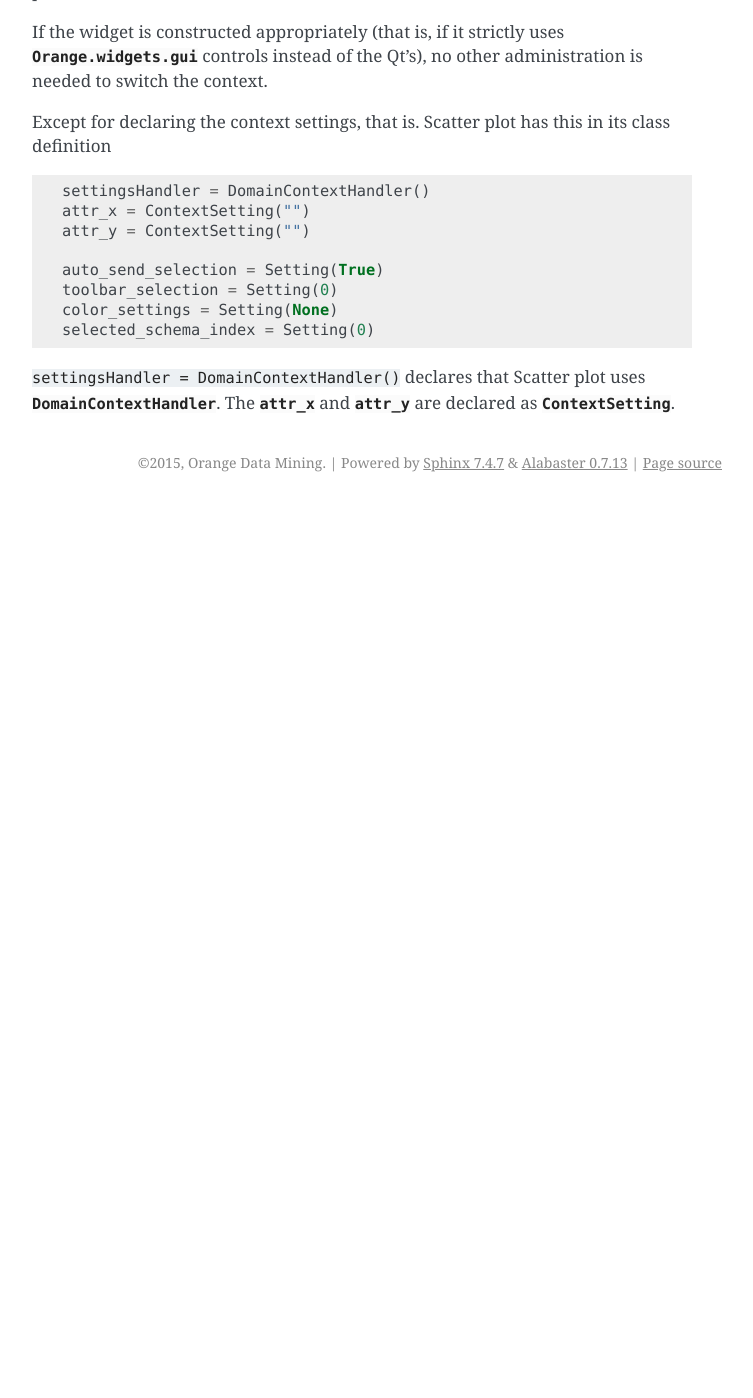
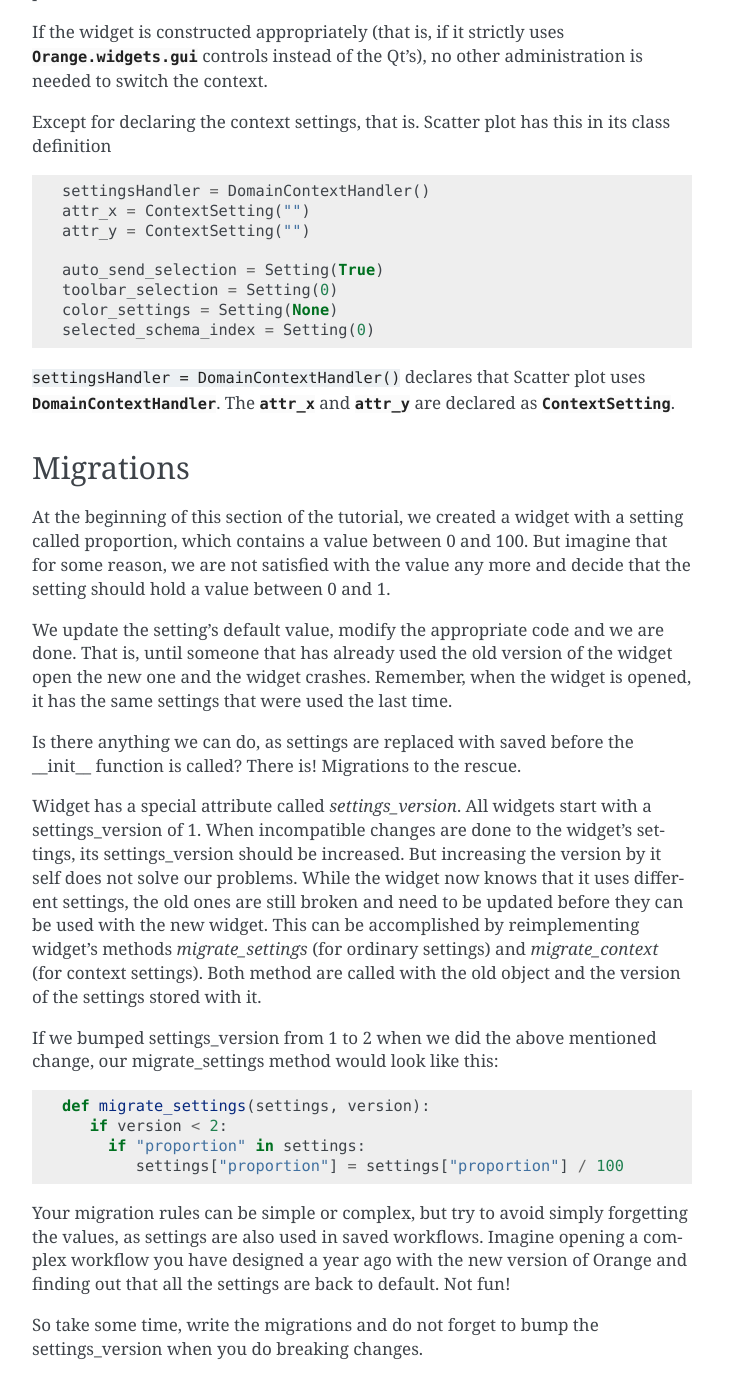
Before and after one commit to biolab/orange-widget-base, a Sphinx documentation site: the page built from doc/development/source/tutorial-settings.rst, in a window 1280 px wide and 1400 px high, scrolled down 4563 px. Shown: the whole window, without its empty margins (388-1141 px from the left). Built offline with Sphinx 7.4.7, drawn with Linux system fonts in a browser that asks for light colours; formulas are drawn with MathJax 3; before the commit the page ends 5065 px from its top, so only the background shows below that.

Commit message:
settings: Mention migrations in documentation

```diff
--- a/doc/development/source/tutorial-settings.rst
+++ b/doc/development/source/tutorial-settings.rst
@@ -227,3 +227,50 @@ its class definition
 ``settingsHandler = DomainContextHandler()`` declares that Scatter plot uses
 :class:`DomainContextHandler`. The :obj:`attr_x` and :obj:`attr_y` are
 declared as :class:`~Orange.widgets.settings.ContextSetting`.
+
+
+Migrations
+**********
+
+At the beginning of this section of the tutorial, we created a widget with
+a setting called proportion, which contains a value between 0 and 100. But
+imagine that for some reason, we are not satisfied with the value any more
+and decide that the setting should hold a value between 0 and 1.
+
+We update the setting's default value, modify the appropriate code and we
+are done. That is, until someone that has already used the old version of
+the widget open the new one and the widget crashes. Remember, when the
+widget is opened, it has the same settings that were used the last time.
+
+Is there anything we can do, as settings are replaced with saved before
+the __init__ function is called? There is! Migrations to the rescue.
+
+Widget has a special attribute called `settings_version`. All widgets start
+with a settings_version of 1. When incompatible changes are done to the
+widget's settings, its settings_version should be increased. But increasing
+the version by it self does not solve our problems. While the widget now
+knows that it uses different settings, the old ones are still broken and
+need to be updated before they can be used with the new widget. This can be
+accomplished by reimplementing widget's methods `migrate_settings`
+(for ordinary settings) and `migrate_context` (for context settings).
+Both method are called with the old object and the version of the settings
+stored with it.
+
+If we bumped settings_version from 1 to 2 when we did the above mentioned
+change, our migrate_settings method would look like this:
+
+.. code-block:: python
+
+    def migrate_settings(settings, version):
+       if version < 2:
+         if "proportion" in settings:
+            settings["proportion"] = settings["proportion"] / 100
+
+Your migration rules can be simple or complex, but try to avoid simply
+forgetting the values, as settings are also used in saved workflows.
+Imagine opening a complex workflow you have designed a year ago with the
+new version of Orange and finding out that all the settings are back to
+default. Not fun!
+
+So take some time, write the migrations and do not forget to bump the
+settings_version when you do breaking changes.
```
